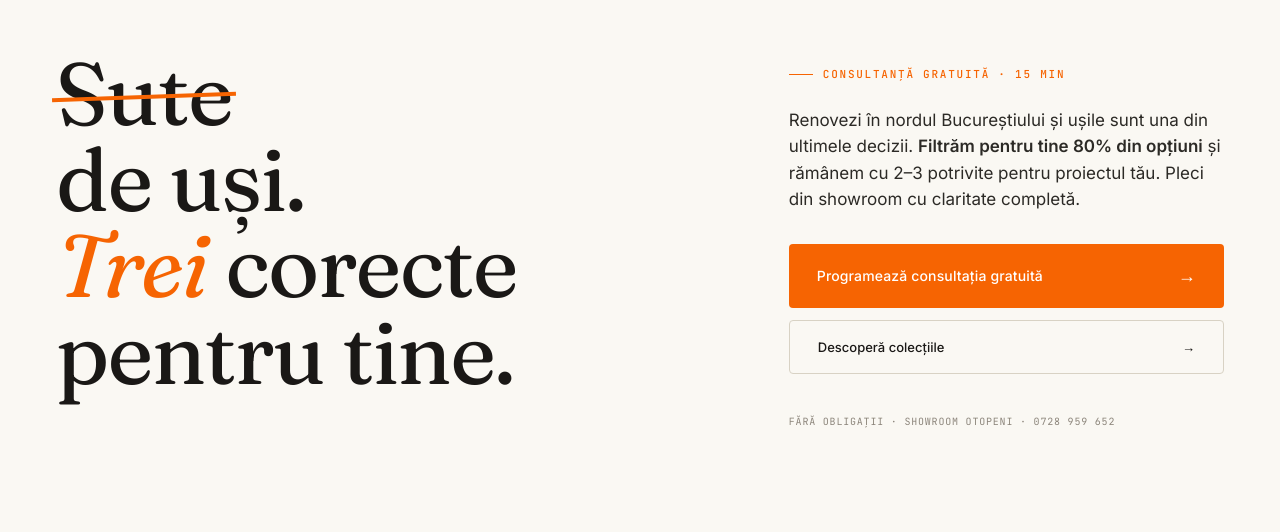
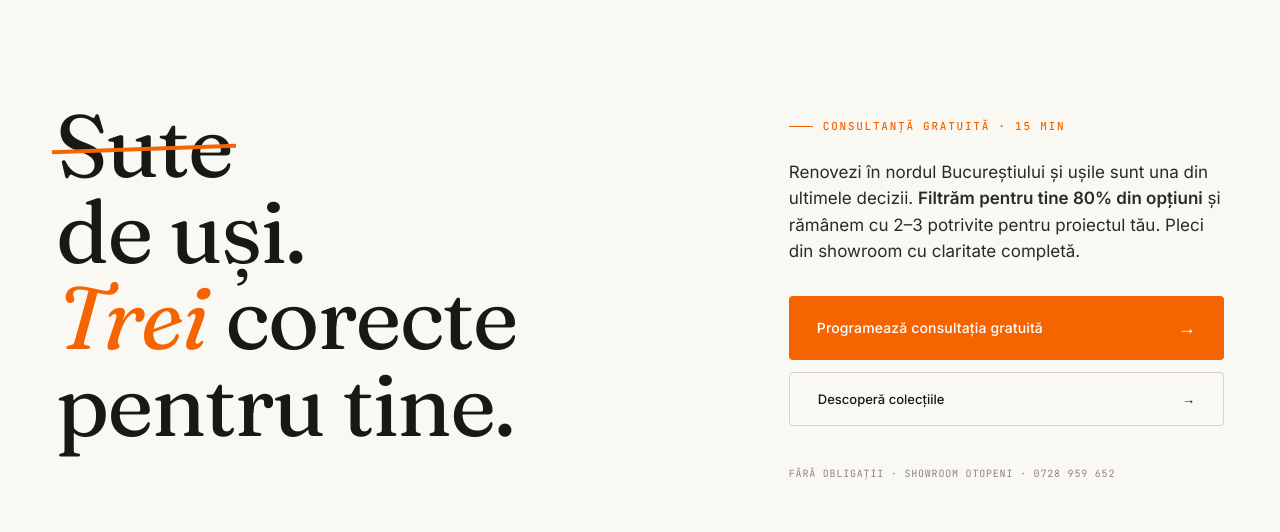
Before and after one commit to Umbin765/exclusive-doors-next, a Next.js app: page / in a window 1280 px wide. Shown: the part 126-658 px from the top of the page. Built offline with nearby package versions, Linux system fonts and the light colour scheme; no server answers.

Commit message:
fix: center hero content+stats together, stats no longer pinned to viewport bottom

```diff
--- a/app/editorial.css
+++ b/app/editorial.css
@@ -232,18 +232,16 @@ body {
 
 /* ── S1: HERO EDITORIAL ───────────────────── */
 .hero {
-  padding: 0 56px;
+  padding: 80px 56px 0;
   position: relative;
   border-bottom: 1px solid var(--line);
   min-height: 100vh;
   display: flex;
   flex-direction: column;
+  justify-content: center;
+  gap: 56px;
 }
 .hero-content {
-  flex: 1;
-  display: flex;
-  align-items: center;
-  padding: 80px 0;
   width: 100%;
 }
 .hero-meta {
```
